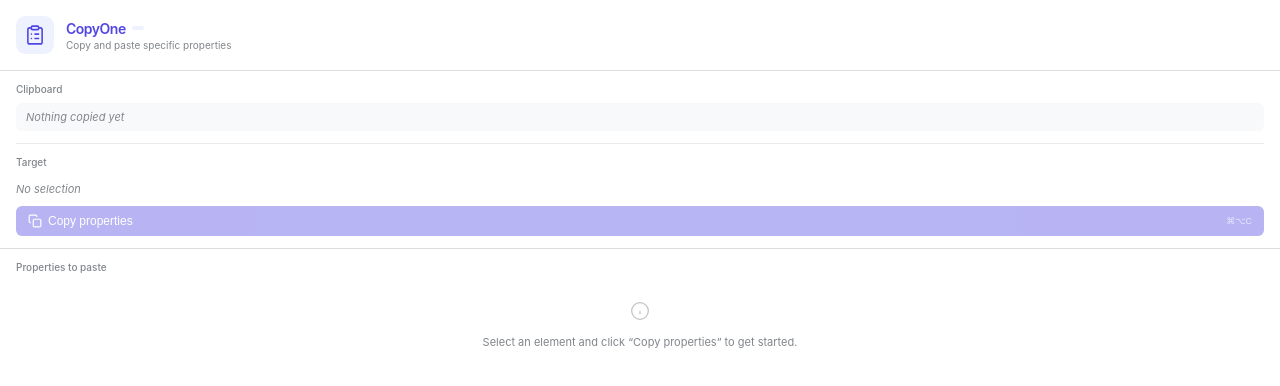
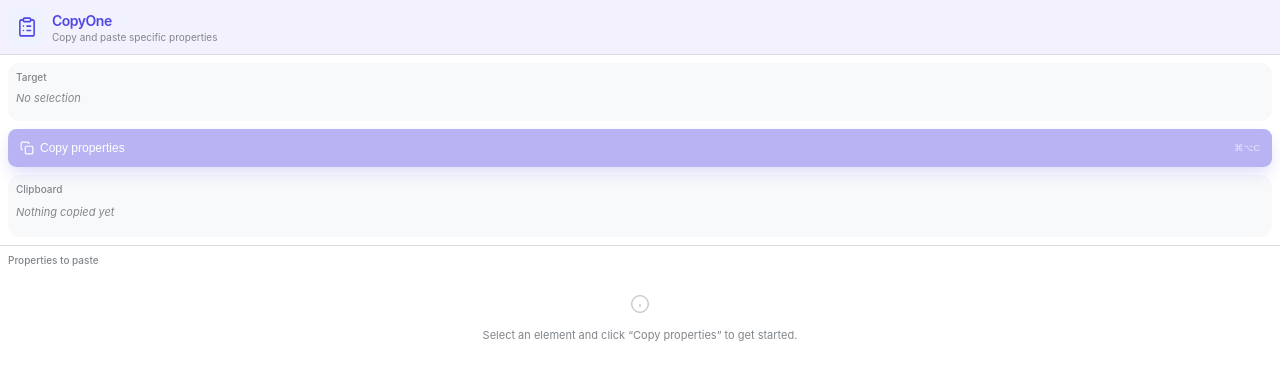
Before and after one commit to mehranbolhasani/CopyOne, a website: page ui.html in a window 1280 px wide. Drawn offline with Linux system fonts and the light colour scheme.

Commit message:
Some UI polish.

```diff
--- a/ui.html
+++ b/ui.html
@@ -87,7 +87,7 @@
     /* ---- Zones ---- */
 
     .zone {
-      padding: calc(var(--space) * 3) calc(var(--space) * 4);
+      padding: calc(var(--space) * 2) calc(var(--space) * 2);
     }
 
     .zone + .zone {
@@ -98,20 +98,20 @@
       font-size: 10px;
       font-weight: 500;
       color: var(--text-muted);
-      margin-bottom: calc(var(--space) * 2);
     }
 
     /* ---- Header ---- */
 
     .header-zone {
-      padding: calc(var(--space) * 4) calc(var(--space) * 4);
+      padding: calc(var(--space) * 2) calc(var(--space) * 2);
+      background: lch(from #4F46E5 l c h / 0.075);
     }
 
     .header {
       display: flex;
       align-items: center;
       justify-content: flex-start;
-      gap: 12px;
+      gap: 6px;
     }
 
     .header-content {
@@ -155,11 +155,26 @@
 
     /* ---- Clipboard zone ---- */
 
+    .zone.clipboard-zone {
+        display: flex;
+        flex-direction: column;
+        gap: calc(var(--space) * 2);
+
+        & > * {
+            margin: 0;
+        }
+
+        .clipboard-zone__target, .clipboard-zone__clipboard {
+            background: var(--bg-surface);
+            border-radius: calc(var(--radius) * 2);
+            padding: calc(var(--space) * 2);
+        }
+    }
+
     .clipboard-source {
-      padding: 6px 10px;
+      padding: 10px 0;
       background: var(--bg-surface);
       border-radius: var(--radius);
-      margin-bottom: calc(var(--space) * 3);
       font-size: 11px;
       display: flex;
       align-items: center;
@@ -171,6 +186,8 @@
     .clipboard-source-empty {
       color: var(--text-muted);
       font-style: italic;
+      text-align: center;
+      display: block;
     }
 
     .clipboard-source-name {
@@ -201,8 +218,7 @@
     /* ---- Target info ---- */
 
     .target-info {
-      padding: 6px 0;
-      margin-bottom: calc(var(--space) * 1);
+      padding: 8px 0;
       display: flex;
       align-items: center;
       gap: 6px;
@@ -237,9 +253,9 @@
 
     .btn {
         width: 100%;
-      padding: 8px 12px;
+        padding: 12px 12px;
         border: none;
-      border-radius: var(--radius);
+        border-radius: calc(var(--radius) * 1.4);
         font-size: 12px;
         font-weight: 500;
         cursor: pointer;
@@ -258,6 +274,9 @@
     .btn-primary {
         background: var(--btn-primary-bg);
         color: #ffffff;
+        box-shadow: 0 8px 16px -3px lch(from #4F46E5 l c h / 0.5);
+        position: relative;
+        z-index: 2;
     }
 
     .btn-primary:hover:not(:disabled) {
@@ -282,21 +301,34 @@
 
     /* ---- Properties list (paste zone) ---- */
 
+    .zone.paste-zone {
+        display: flex;
+        flex-direction: column;
+        gap: calc(var(--space) * 2);
+    }
+
+    .paste-zone-content {
+        display: flex;
+        flex-direction: column;
+        gap: 0;
+    }
+
     .properties-list {
       display: flex;
       flex-direction: column;
-      gap: 2px;
-      margin-top: calc(var(--space) * 1);
+      gap: 0;
     }
 
     .property-item {
       display: flex;
       align-items: center;
-      gap: 8px;
-      padding: 6px 8px;
-      background: var(--bg-secondary);
-      border-radius: var(--radius);
+      gap: 6px;
+      padding: 8px;
       transition: background 0.15s ease;
+
+      &:not(:last-child) {
+        border-bottom: 1px solid var(--bg-tertiary);
+      }
     }
 
     .property-item:hover {
@@ -406,7 +438,7 @@
         display: flex;
         align-items: center;
         gap: 6px;
-      padding: 2px 0 calc(var(--space) * 1) 0;
+        padding: calc(var(--space) * 2);
     }
 
     .select-all-row input[type="checkbox"] {
@@ -519,23 +551,13 @@
 
   <!-- Clipboard zone -->
   <div class="zone clipboard-zone">
-    <div class="zone-label">Clipboard</div>
-    <div class="clipboard-source" id="clipboardSource">
-      <span class="clipboard-source-empty" id="clipboardEmpty">Nothing copied yet</span>
-      <span class="clipboard-source-icon" id="clipboardIcon" style="display:none">
-        <svg width="12" height="12" viewBox="0 0 24 24" fill="none" stroke="currentColor" stroke-width="2"><rect x="8" y="2" width="8" height="4" rx="1"/><path d="M16 4h2a2 2 0 0 1 2 2v14a2 2 0 0 1-2 2H6a2 2 0 0 1-2-2V6a2 2 0 0 1 2-2h2"/></svg>
-      </span>
-      <span class="clipboard-source-name" id="clipboardName" style="display:none"></span>
-      <span class="clipboard-source-badge" id="clipboardBadge" style="display:none"></span>
-    </div>
-
-    <hr class="zone-divider">
-
+      <div class="clipboard-zone__target">
         <div class="zone-label">Target</div>
         <div class="target-info" id="targetInfo">
         <span class="target-info-empty" id="targetEmpty">No selection</span>
         <span class="target-info-name" id="targetName" style="display:none"></span>
         <span class="target-info-badge" id="targetBadge" style="display:none"></span>
+        </div>
       </div>
 
     <button class="btn btn-primary" id="copyBtn" disabled>
@@ -546,6 +568,18 @@
       Copy properties
       <span class="shortcut-hint">&#8984;&#8997;C</span>
     </button>
+
+    <div class="clipboard-zone__clipboard">
+        <div class="zone-label">Clipboard</div>
+        <div class="clipboard-source" id="clipboardSource">
+        <span class="clipboard-source-empty" id="clipboardEmpty">Nothing copied yet</span>
+        <span class="clipboard-source-icon" id="clipboardIcon" style="display:none">
+            <svg width="12" height="12" viewBox="0 0 24 24" fill="none" stroke="currentColor" stroke-width="2"><rect x="8" y="2" width="8" height="4" rx="1"/><path d="M16 4h2a2 2 0 0 1 2 2v14a2 2 0 0 1-2 2H6a2 2 0 0 1-2-2V6a2 2 0 0 1 2-2h2"/></svg>
+        </span>
+        <span class="clipboard-source-name" id="clipboardName" style="display:none"></span>
+        <span class="clipboard-source-badge" id="clipboardBadge" style="display:none"></span>
+        </div>
+    </div>
   </div>
 
   <!-- Paste zone -->
@@ -562,6 +596,7 @@
 
     <!-- Paste contents: shown after copy -->
     <div id="pasteContents" style="display:none">
+        <div class="paste-zone-content">
             <div class="select-all-row">
                 <input type="checkbox" id="selectAllCb" disabled>
                 <label for="selectAllCb">Select all</label>
@@ -640,6 +675,7 @@
                 </label>
                 <div class="preview" id="preview-textStyles">
                     <span class="preview-text"></span>
+                </div>
                 </div>
             </div>
         </div>
```
Lines whose indentation alone changed are shown as unchanged.
